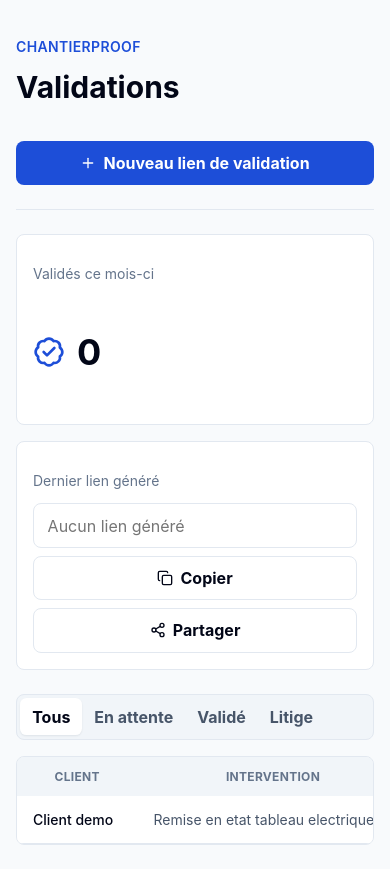
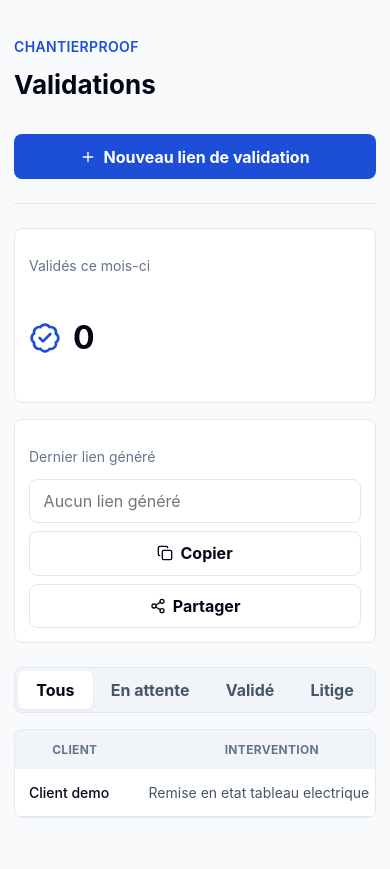
Before and after one commit to joel87-Hosy/ChantierProof-App, a PHP site: page /dashboard.html in a window 390 px wide. After the commit the page ends 818 px from the top, so only its background shows below. Run offline with PHP 8.4, Linux system fonts and the light colour scheme; some libraries are stand-ins or nearby versions.

Commit message:
deuxième commit

```diff
--- a/assets/css/styles.css
+++ b/assets/css/styles.css
@@ -16,7 +16,8 @@
 }
 
 * { box-sizing: border-box; }
-body { margin: 0; font-family: Inter, ui-sans-serif, system-ui, -apple-system, BlinkMacSystemFont, "Segoe UI", sans-serif; }
+html { -webkit-text-size-adjust: 100%; }
+body { margin: 0; overflow-x: hidden; font-family: Inter, ui-sans-serif, system-ui, -apple-system, BlinkMacSystemFont, "Segoe UI", sans-serif; }
 button, input { font: inherit; }
 a { color: inherit; text-decoration: none; }
 table { min-width: 760px; }
@@ -53,6 +54,7 @@ table { min-width: 760px; }
 .hidden { display: none; }
 .sr-only { position: absolute; width: 1px; height: 1px; padding: 0; margin: -1px; overflow: hidden; clip: rect(0,0,0,0); white-space: nowrap; border: 0; }
 .flex-1 { flex: 1 1 0%; }
+.min-w-0 { min-width: 0; }
 .flex-col { flex-direction: column; }
 .flex-wrap { flex-wrap: wrap; }
 .items-center { align-items: center; }
@@ -109,9 +111,12 @@ table { min-width: 760px; }
   gap: .45rem;
   font-weight: 700;
   justify-content: center;
+  max-width: 100%;
   min-height: 2.75rem;
   padding: .7rem 1rem;
+  text-align: center;
   transition: background .15s ease, border-color .15s ease, color .15s ease;
+  white-space: normal;
 }
 .btn:disabled { cursor: not-allowed; opacity: .65; }
 .btn-sm { min-height: 2.25rem; padding: .45rem .75rem; font-size: .875rem; }
@@ -128,13 +133,14 @@ table { min-width: 760px; }
   min-height: 2.75rem;
   outline: none;
   padding: .7rem .85rem;
+  min-width: 0;
   width: 100%;
 }
 .input:focus { border-color: var(--blue-700); box-shadow: 0 0 0 3px rgba(29,78,216,.12); }
 .label { color: var(--slate-700); display: block; font-size: .875rem; font-weight: 600; }
 .checkbox { accent-color: var(--blue-700); height: 1.05rem; width: 1.05rem; }
-.segmented { background: var(--slate-100); border: 1px solid var(--slate-200); border-radius: .5rem; display: inline-flex; padding: .2rem; }
-.segmented-btn { background: transparent; border: 0; border-radius: .4rem; color: var(--slate-600); cursor: pointer; font-weight: 700; padding: .55rem .75rem; }
+.segmented { background: var(--slate-100); border: 1px solid var(--slate-200); border-radius: .5rem; display: inline-flex; flex-wrap: wrap; padding: .2rem; width: 100%; }
+.segmented-btn { background: transparent; border: 0; border-radius: .4rem; color: var(--slate-600); cursor: pointer; flex: 1 1 auto; font-weight: 700; min-height: 2.35rem; padding: .55rem .75rem; }
 .segmented-btn.active { background: #fff; color: var(--slate-950); box-shadow: 0 1px 2px rgba(15,23,42,.08); }
 .badge { border-radius: 9999px; display: inline-flex; font-size: .75rem; font-weight: 700; padding: .25rem .6rem; }
 .badge-pending { background: #fef3c7; color: #92400e; }
@@ -147,7 +153,7 @@ table { min-width: 760px; }
 .upload-box { border: 1px dashed var(--slate-400); border-radius: .5rem; cursor: pointer; display: flex; flex-direction: column; min-height: 7rem; padding: 1rem; justify-content: center; }
 .upload-box:hover { border-color: var(--blue-700); background: #eff6ff; }
 .signature-canvas { background: #fff; border: 1px solid var(--slate-200); border-radius: .5rem; display: block; height: 13rem; touch-action: none; width: 100%; }
-.qr-panel { align-items: center; border-top: 1px solid var(--slate-200); display: flex; gap: 1rem; margin-top: 1rem; padding-top: 1rem; }
+.qr-panel { align-items: flex-start; border-top: 1px solid var(--slate-200); display: flex; flex-direction: column; gap: 1rem; margin-top: 1rem; padding-top: 1rem; }
 .qr-panel.hidden { display: none; }
 .qr-code { background: #fff; border: 1px solid var(--slate-200); border-radius: .5rem; flex: 0 0 auto; padding: .5rem; }
 .qr-code img, .qr-code canvas { display: block; height: 96px; width: 96px; }
@@ -164,4 +170,19 @@ table { min-width: 760px; }
   .md-justify-between { justify-content: space-between; }
   .md-grid-cols-3 { grid-template-columns: repeat(3, minmax(0, 1fr)); }
   .md-col-span-2 { grid-column: span 2 / span 2; }
+  .segmented { width: auto; }
+  .qr-panel { align-items: center; flex-direction: row; }
 }
+
+@media (max-width: 420px) {
+  .px-4 { padding-left: .875rem; padding-right: .875rem; }
+  .px-6 { padding-left: 1rem; padding-right: 1rem; }
+  .py-12 { padding-top: 2rem; padding-bottom: 2rem; }
+  .panel { padding: .875rem; }
+  .text-3xl { font-size: 1.625rem; line-height: 2rem; }
+  .text-4xl { font-size: 2rem; line-height: 2.25rem; }
+  .leading-8 { line-height: 1.75rem; }
+  .btn { width: 100%; }
+  .btn-sm { width: auto; }
+  .signature-canvas { height: 11rem; }
+}
--- a/dashboard.html
+++ b/dashboard.html
@@ -27,10 +27,10 @@
             <p id="signed-month-count" class="text-4xl font-bold">0</p>
           </div>
         </article>
-        <article class="panel md-col-span-2">
+        <article class="panel min-w-0 md-col-span-2">
           <p class="text-sm text-slate-500">Dernier lien généré</p>
           <div class="mt-2 flex flex-col gap-2 md-flex-row">
-            <input id="generated-link" class="input flex-1" readonly placeholder="Aucun lien généré">
+            <input id="generated-link" class="input min-w-0 flex-1" readonly placeholder="Aucun lien généré">
             <button id="copy-link-btn" class="btn btn-secondary" type="button">
               <i data-lucide="copy" class="icon"></i>
               Copier
```
